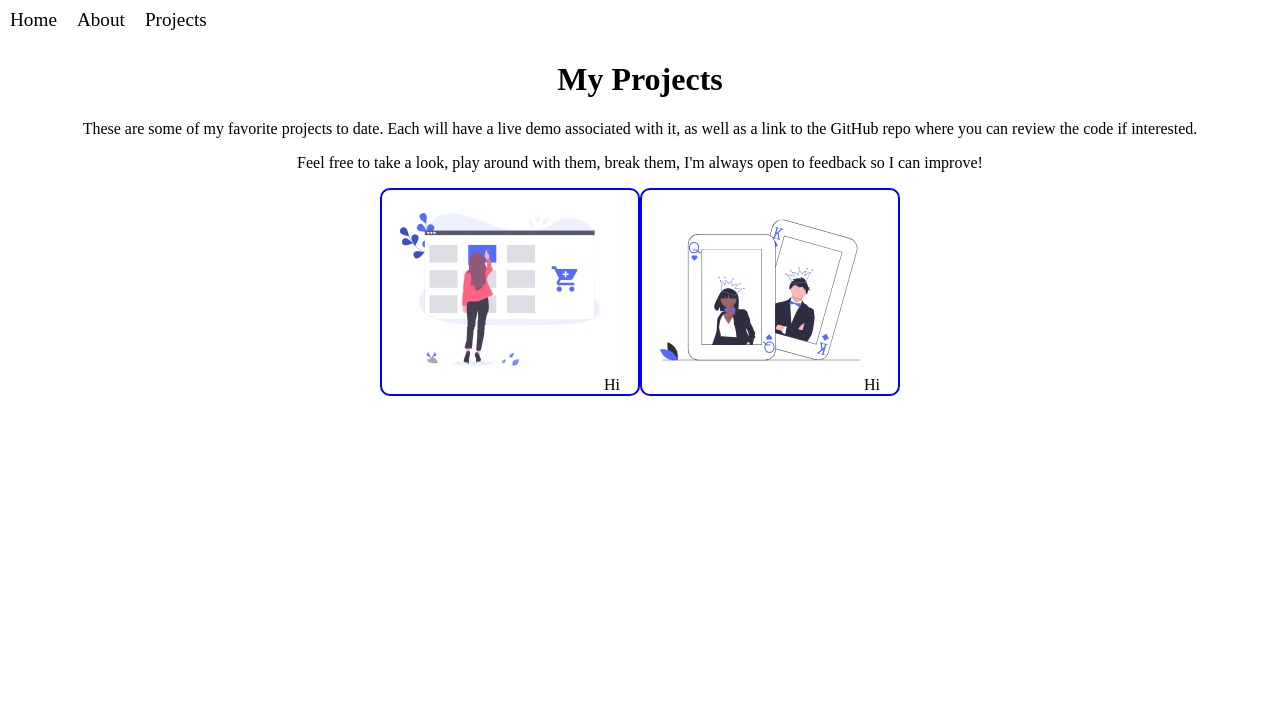
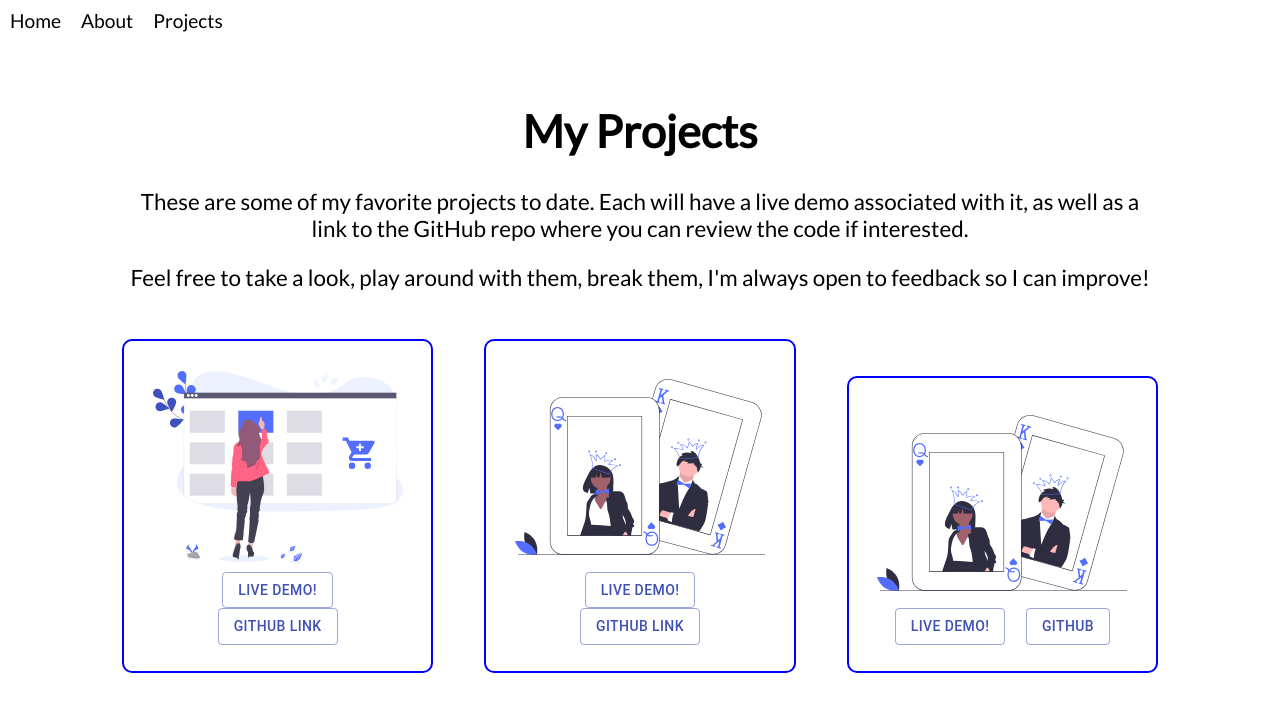
Before and after one commit to krdormer/portfolio, a React (Create React App) app: page /projects in a window 1280 px wide. Shown: the top 712 px of the page. Built offline with nearby package versions, Linux system fonts and the light colour scheme.

Commit message:
Add material UI, update project page
Added material UI package for template UI components. Updated project
page styling and content, added third 'tag' for project. Added buttons
for linking to github and live demos of projects. Removed some further
template code from create-react-app. `

```diff
--- a/package.json
+++ b/package.json
@@ -3,6 +3,7 @@
   "version": "0.1.0",
   "private": true,
   "dependencies": {
+    "@material-ui/core": "^4.11.4",
     "@testing-library/jest-dom": "^5.11.4",
     "@testing-library/react": "^11.1.0",
     "@testing-library/user-event": "^12.1.10",
--- a/src/App.js
+++ b/src/App.js
@@ -1,8 +1,12 @@
+// Styles
 import './App.css';
 
+// Components for routing
+import { Route, Switch } from 'react-router-dom';
+
+// Components to be used by Route
 import Header from './components/header/header.component';
 import HomePage from './pages/home-page/home-page.component';
-import { Route, Switch } from 'react-router-dom';
 import AboutPage from './pages/about-page/about-page.component';
 import ProjectsPage from './pages/projects-page/projects-page.component';
 
--- a/src/index.css
+++ b/src/index.css
@@ -1,4 +1,8 @@
+@import url('https://fonts.googleapis.com/css2?family=Lato&display=swap');
+
 body {
+  font-family: 'Lato', sans-serif;
+  font-size: 1rem;
   margin: 0;
   padding: 0;
 }
--- a/src/index.js
+++ b/src/index.js
@@ -13,7 +13,4 @@ ReactDOM.render(
   document.getElementById('root')
 );
 
-// If you want to start measuring performance in your app, pass a function
-// to log results (for example: reportWebVitals(console.log))
-// or send to an analytics endpoint. Learn more: https://bit.ly/CRA-vitals
 reportWebVitals();
--- a/src/pages/about-page/about-page.styles.css
+++ b/src/pages/about-page/about-page.styles.css
@@ -6,7 +6,7 @@
 
 .about-info {
     width: 80vw;
-    font-size: 1.5rem;
+    font-size: 1.4rem;
     margin-left: 10vw;
     margin-right: 10vw;
     margin-top: 2%;
--- a/src/pages/projects-page/projects-page.component.jsx
+++ b/src/pages/projects-page/projects-page.component.jsx
@@ -1,5 +1,7 @@
 import React from 'react';
 import './projects-page.styles.css';
+
+import Button from '@material-ui/core/Button';
 
 import { ReactComponent as CrwnImage } from '../../assets/crwn_clothing_tag.svg';
 import { ReactComponent as  DigitalMagicImage} from '../../assets/digital_magic_tag.svg';
@@ -7,6 +9,7 @@ import { ReactComponent as  DigitalMagicImage} from '../../assets/digital_magic_
 const ProjectsPage = () => (
     <div className="projects-page">
         <h1>My Projects</h1>
+        <div className="project-text">
             <p>
                 These are some of my favorite projects to date. Each will have a live demo associated with
                 it, as well as a link to the GitHub repo where you can review the code if interested.
@@ -15,13 +18,47 @@ const ProjectsPage = () => (
                 Feel free to take a look, play around with them, break them, I'm always open to feedback
                 so I can improve!
             </p>
+        </div>
+        <div className="project-container">
             <div className='project'>
                 <CrwnImage className="projectOne" />
-            <label> Hi </label>
+                <div className="project-button-container">
+                    <Button variant="outlined" color="primary">
+                        Live Demo!
+                    </Button>
+                </div>
+                <div className="project-button-container">
+                    <Button variant="outlined" color="primary">
+                        GitHub Link
+                    </Button>
+                </div>
             </div>
             <div className="project">
                 <DigitalMagicImage className='projectTwo' />
-            <label> Hi </label>
+                <div className="project-button-container">
+                    <Button variant="outlined" color="primary">
+                        Live Demo!
+                    </Button>
+                </div>
+                <div className="project-button-container">
+                    <Button variant="outlined" color="primary">
+                        GitHub Link
+                    </Button>
+                </div>
+            </div>
+            <div className="project">
+                <DigitalMagicImage className='projectTwo' />
+                <div className="project-button-container">
+                    <Button variant="outlined" color="primary">
+                        Live Demo!
+                    </Button>
+                </div>
+                <div className="project-button-container">
+                    <Button variant="outlined" color="primary">
+                        GitHub
+                    </Button>
+                </div>
+            </div>
         </div>
     </div>
 );
--- a/src/pages/projects-page/projects-page.styles.css
+++ b/src/pages/projects-page/projects-page.styles.css
@@ -1,17 +1,40 @@
+.projects-page {
+    min-width: 100vw;
+    min-height: 100vh;
+    text-align: center;
+    font-size: 1.4rem;
+    margin-top: 5%;
+}
+
+.project-text {
+    width: 80vw;
+    font-size: 1.4rem;
+    margin-left: 10vw;
+    margin-right: 10vw;
+    margin-top: 2%;
+}
+
 .project {
     display: inline-block;
     border: 2px solid blue;
     border-radius: 10px;
     width: 20%;
     height: 10%;
+    margin: 2%;
+    padding: 2%;
 }
 
 .projectOne {
-    width: 200px;
+    width: 250px;
     height: 200px;
 }
 
 .projectTwo {
-    width: 200px;
+    width: 250px;
     height: 200px;
 }
+
+.project-button-container {
+    display: inline-block;
+    margin: 0 4%;
+}
```
Also changed, not shown: 1 other file (tests, documents, lock files or other folders). Lines whose indentation alone changed are shown as unchanged.
